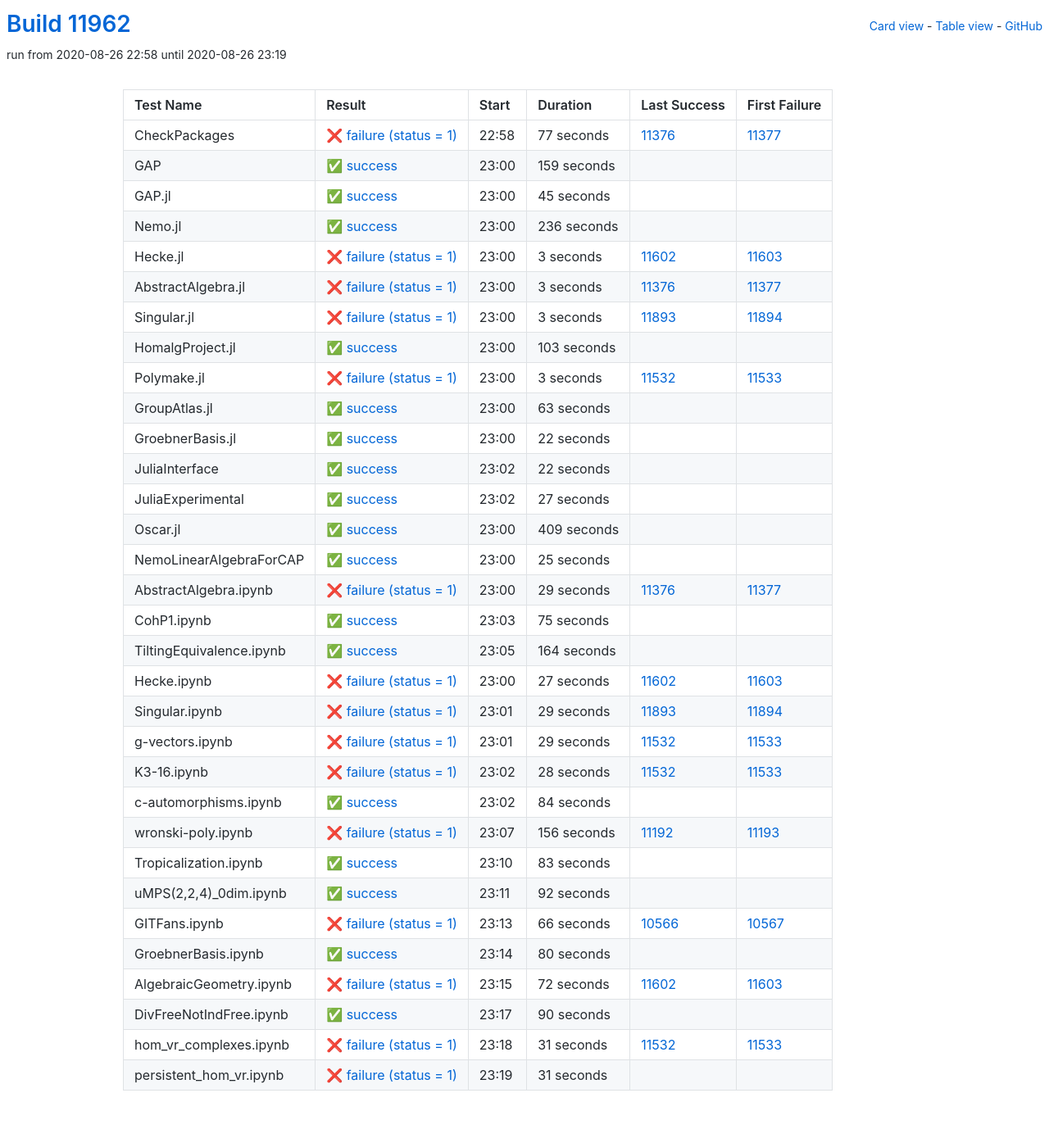
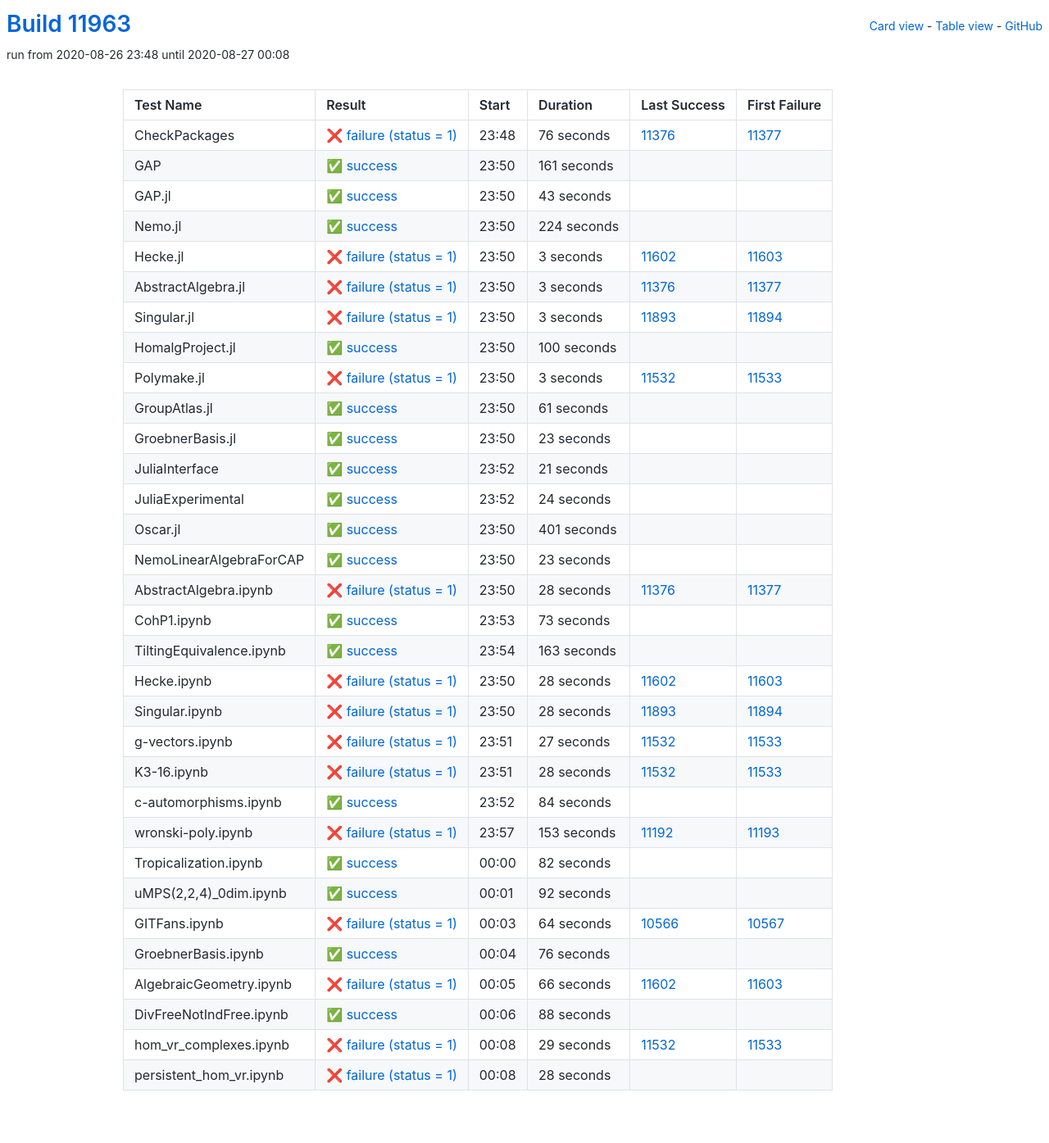
Before and after one commit to oscar-system/oscar-ci-status, a Jekyll site: the page built from table.html, in a window 1280 px wide. Shown: the whole page at 82% size. Built offline with Jekyll 4.4.1, drawn with Linux system fonts in a browser that asks for light colours.

Commit message:
Build #11963

```diff
--- a/_data/ci.yml
+++ b/_data/ci.yml
@@ -1,6 +1,6 @@
 ---
-build: 11962
-build_url: https://oscarci.mathematik.uni-kl.de/job/oscar/11962/
+build: 11963
+build_url: https://oscarci.mathematik.uni-kl.de/job/oscar/11963/
 job: oscar
 organization: oscar-system
 repo: oscar-ci-status
@@ -8,56 +8,56 @@
 tests:
 - name: CheckPackages
   id: checkpackages
-  log: https://oscarci.mathematik.uni-kl.de/job/oscar/11962/artifact/logs/build-11962/CheckPackages.log
-  start: 2020-08-26 22:58
+  log: https://oscarci.mathematik.uni-kl.de/job/oscar/11963/artifact/logs/build-11963/CheckPackages.log
+  start: 2020-08-26 23:48
   success: false
   exitcode: 1
   status: failure
-  duration: 77
+  duration: 76
   last_success: 11376
   last_success_url: https://oscarci.mathematik.uni-kl.de/job/oscar/11376/
   first_failure: 11377
   first_failure_url: https://oscarci.mathematik.uni-kl.de/job/oscar/11377/
 - name: GAP
   id: gap
-  log: https://oscarci.mathematik.uni-kl.de/job/oscar/11962/artifact/logs/build-11962/GAP.log
-  start: 2020-08-26 23:00
+  log: https://oscarci.mathematik.uni-kl.de/job/oscar/11963/artifact/logs/build-11963/GAP.log
+  start: 2020-08-26 23:50
   success: true
   exitcode: 0
   status: success
-  duration: 159
+  duration: 161
   last_success: false
   last_success_url:
   first_failure: false
   first_failure_url:
 - name: GAP.jl
   id: gap-jl
-  log: https://oscarci.mathematik.uni-kl.de/job/oscar/11962/artifact/logs/build-11962/GAP.jl.log
-  start: 2020-08-26 23:00
+  log: https://oscarci.mathematik.uni-kl.de/job/oscar/11963/artifact/logs/build-11963/GAP.jl.log
+  start: 2020-08-26 23:50
   success: true
   exitcode: 0
   status: success
-  duration: 45
+  duration: 43
   last_success: false
   last_success_url:
   first_failure: false
   first_failure_url:
 - name: Nemo.jl
   id: nemo-jl
-  log: https://oscarci.mathematik.uni-kl.de/job/oscar/11962/artifact/logs/build-11962/Nemo.jl.log
-  start: 2020-08-26 23:00
+  log: https://oscarci.mathematik.uni-kl.de/job/oscar/11963/artifact/logs/build-11963/Nemo.jl.log
+  start: 2020-08-26 23:50
   success: true
   exitcode: 0
   status: success
-  duration: 236
+  duration: 224
   last_success: false
   last_success_url:
   first_failure: false
   first_failure_url:
 - name: Hecke.jl
   id: hecke-jl
-  log: https://oscarci.mathematik.uni-kl.de/job/oscar/11962/artifact/logs/build-11962/Hecke.jl.log
-  start: 2020-08-26 23:00
+  log: https://oscarci.mathematik.uni-kl.de/job/oscar/11963/artifact/logs/build-11963/Hecke.jl.log
+  start: 2020-08-26 23:50
   success: false
   exitcode: 1
   status: failure
@@ -68,8 +68,8 @@
   first_failure_url: https://oscarci.mathematik.uni-kl.de/job/oscar/11603/
 - name: AbstractAlgebra.jl
   id: abstractalgebra-jl
-  log: https://oscarci.mathematik.uni-kl.de/job/oscar/11962/artifact/logs/build-11962/AbstractAlgebra.jl.log
-  start: 2020-08-26 23:00
+  log: https://oscarci.mathematik.uni-kl.de/job/oscar/11963/artifact/logs/build-11963/AbstractAlgebra.jl.log
+  start: 2020-08-26 23:50
   success: false
   exitcode: 1
   status: failure
@@ -80,8 +80,8 @@
   first_failure_url: https://oscarci.mathematik.uni-kl.de/job/oscar/11377/
 - name: Singular.jl
   id: singular-jl
-  log: https://oscarci.mathematik.uni-kl.de/job/oscar/11962/artifact/logs/build-11962/Singular.jl.log
-  start: 2020-08-26 23:00
+  log: https://oscarci.mathematik.uni-kl.de/job/oscar/11963/artifact/logs/build-11963/Singular.jl.log
+  start: 2020-08-26 23:50
   success: false
   exitcode: 1
   status: failure
@@ -92,20 +92,20 @@
   first_failure_url: https://oscarci.mathematik.uni-kl.de/job/oscar/11894/
 - name: HomalgProject.jl
   id: homalgproject-jl
-  log: https://oscarci.mathematik.uni-kl.de/job/oscar/11962/artifact/logs/build-11962/HomalgProject.jl.log
-  start: 2020-08-26 23:00
+  log: https://oscarci.mathematik.uni-kl.de/job/oscar/11963/artifact/logs/build-11963/HomalgProject.jl.log
+  start: 2020-08-26 23:50
   success: true
   exitcode: 0
   status: success
-  duration: 103
+  duration: 100
   last_success: false
   last_success_url:
   first_failure: false
   first_failure_url:
 - name: Polymake.jl
   id: polymake-jl
-  log: https://oscarci.mathematik.uni-kl.de/job/oscar/11962/artifact/logs/build-11962/Polymake.jl.log
-  start: 2020-08-26 23:00
+  log: https://oscarci.mathematik.uni-kl.de/job/oscar/11963/artifact/logs/build-11963/Polymake.jl.log
+  start: 2020-08-26 23:50
   success: false
   exitcode: 1
   status: failure
@@ -116,152 +116,152 @@
   first_failure_url: https://oscarci.mathematik.uni-kl.de/job/oscar/11533/
 - name: GroupAtlas.jl
   id: groupatlas-jl
-  log: https://oscarci.mathematik.uni-kl.de/job/oscar/11962/artifact/logs/build-11962/GroupAtlas.jl.log
-  start: 2020-08-26 23:00
+  log: https://oscarci.mathematik.uni-kl.de/job/oscar/11963/artifact/logs/build-11963/GroupAtlas.jl.log
+  start: 2020-08-26 23:50
   success: true
   exitcode: 0
   status: success
-  duration: 63
+  duration: 61
   last_success: false
   last_success_url:
   first_failure: false
   first_failure_url:
 - name: GroebnerBasis.jl
   id: groebnerbasis-jl
-  log: https://oscarci.mathematik.uni-kl.de/job/oscar/11962/artifact/logs/build-11962/GroebnerBasis.jl.log
-  start: 2020-08-26 23:00
+  log: https://oscarci.mathematik.uni-kl.de/job/oscar/11963/artifact/logs/build-11963/GroebnerBasis.jl.log
+  start: 2020-08-26 23:50
   success: true
   exitcode: 0
   status: success
-  duration: 22
+  duration: 23
   last_success: false
   last_success_url:
   first_failure: false
   first_failure_url:
 - name: JuliaInterface
   id: juliainterface
-  log: https://oscarci.mathematik.uni-kl.de/job/oscar/11962/artifact/logs/build-11962/JuliaInterface.log
-  start: 2020-08-26 23:02
+  log: https://oscarci.mathematik.uni-kl.de/job/oscar/11963/artifact/logs/build-11963/JuliaInterface.log
+  start: 2020-08-26 23:52
   success: true
   exitcode: 0
   status: success
-  duration: 22
+  duration: 21
   last_success: false
   last_success_url:
   first_failure: false
   first_failure_url:
 - name: JuliaExperimental
   id: juliaexperimental
-  log: https://oscarci.mathematik.uni-kl.de/job/oscar/11962/artifact/logs/build-11962/JuliaExperimental.log
-  start: 2020-08-26 23:02
+  log: https://oscarci.mathematik.uni-kl.de/job/oscar/11963/artifact/logs/build-11963/JuliaExperimental.log
+  start: 2020-08-26 23:52
   success: true
   exitcode: 0
   status: success
-  duration: 27
+  duration: 24
   last_success: false
   last_success_url:
   first_failure: false
   first_failure_url:
 - name: Oscar.jl
   id: oscar-jl
-  log: https://oscarci.mathematik.uni-kl.de/job/oscar/11962/artifact/logs/build-11962/Oscar.jl.log
-  start: 2020-08-26 23:00
+  log: https://oscarci.mathematik.uni-kl.de/job/oscar/11963/artifact/logs/build-11963/Oscar.jl.log
+  start: 2020-08-26 23:50
   success: true
   exitcode: 0
   status: success
-  duration: 409
+  duration: 401
   last_success: false
   last_success_url:
   first_failure: false
   first_failure_url:
 - name: NemoLinearAlgebraForCAP
   id: nemolinearalgebraforcap
-  log: https://oscarci.mathematik.uni-kl.de/job/oscar/11962/artifact/logs/build-11962/NemoLinearAlgebraForCAP.log
-  start: 2020-08-26 23:00
+  log: https://oscarci.mathematik.uni-kl.de/job/oscar/11963/artifact/logs/build-11963/NemoLinearAlgebraForCAP.log
+  start: 2020-08-26 23:50
   success: true
   exitcode: 0
   status: success
-  duration: 25
+  duration: 23
   last_success: false
   last_success_url:
   first_failure: false
   first_failure_url:
 - name: AbstractAlgebra.ipynb
   id: abstractalgebra-ipynb
-  log: https://oscarci.mathematik.uni-kl.de/job/oscar/11962/artifact/logs/build-11962/AbstractAlgebra.ipynb.log
-  start: 2020-08-26 23:00
+  log: https://oscarci.mathematik.uni-kl.de/job/oscar/11963/artifact/logs/build-11963/AbstractAlgebra.ipynb.log
+  start: 2020-08-26 23:50
   success: false
   exitcode: 1
   status: failure
-  duration: 29
+  duration: 28
   last_success: 11376
   last_success_url: https://oscarci.mathematik.uni-kl.de/job/oscar/11376/
   first_failure: 11377
   first_failure_url: https://oscarci.mathematik.uni-kl.de/job/oscar/11377/
 - name: CohP1.ipynb
   id: cohp1-ipynb
-  log: https://oscarci.mathematik.uni-kl.de/job/oscar/11962/artifact/logs/build-11962/CohP1.ipynb.log
-  start: 2020-08-26 23:03
+  log: https://oscarci.mathematik.uni-kl.de/job/oscar/11963/artifact/logs/build-11963/CohP1.ipynb.log
+  start: 2020-08-26 23:53
   success: true
   exitcode: 0
   status: success
-  duration: 75
+  duration: 73
   last_success: false
   last_success_url:
   first_failure: false
   first_failure_url:
 - name: TiltingEquivalence.ipynb
   id: tiltingequivalence-ipynb
-  log: https://oscarci.mathematik.uni-kl.de/job/oscar/11962/artifact/logs/build-11962/TiltingEquivalence.ipynb.log
-  start: 2020-08-26 23:05
+  log: https://oscarci.mathematik.uni-kl.de/job/oscar/11963/artifact/logs/build-11963/TiltingEquivalence.ipynb.log
+  start: 2020-08-26 23:54
   success: true
   exitcode: 0
   status: success
-  duration: 164
+  duration: 163
   last_success: false
   last_success_url:
   first_failure: false
   first_failure_url:
 - name: Hecke.ipynb
   id: hecke-ipynb
-  log: https://oscarci.mathematik.uni-kl.de/job/oscar/11962/artifact/logs/build-11962/Hecke.ipynb.log
-  start: 2020-08-26 23:00
+  log: https://oscarci.mathematik.uni-kl.de/job/oscar/11963/artifact/logs/build-11963/Hecke.ipynb.log
+  start: 2020-08-26 23:50
   success: false
   exitcode: 1
   status: failure
-  duration: 27
+  duration: 28
   last_success: 11602
   last_success_url: https://oscarci.mathematik.uni-kl.de/job/oscar/11602/
   first_failure: 11603
   first_failure_url: https://oscarci.mathematik.uni-kl.de/job/oscar/11603/
 - name: Singular.ipynb
   id: singular-ipynb
-  log: https://oscarci.mathematik.uni-kl.de/job/oscar/11962/artifact/logs/build-11962/Singular.ipynb.log
-  start: 2020-08-26 23:01
+  log: https://oscarci.mathematik.uni-kl.de/job/oscar/11963/artifact/logs/build-11963/Singular.ipynb.log
+  start: 2020-08-26 23:50
   success: false
   exitcode: 1
   status: failure
-  duration: 29
+  duration: 28
   last_success: 11893
   last_success_url: https://oscarci.mathematik.uni-kl.de/job/oscar/11893/
   first_failure: 11894
   first_failure_url: https://oscarci.mathematik.uni-kl.de/job/oscar/11894/
 - name: g-vectors.ipynb
   id: g-vectors-ipynb
-  log: https://oscarci.mathematik.uni-kl.de/job/oscar/11962/artifact/logs/build-11962/g-vectors.ipynb.log
-  start: 2020-08-26 23:01
+  log: https://oscarci.mathematik.uni-kl.de/job/oscar/11963/artifact/logs/build-11963/g-vectors.ipynb.log
+  start: 2020-08-26 23:51
   success: false
   exitcode: 1
   status: failure
-  duration: 29
+  duration: 27
   last_success: 11532
   last_success_url: https://oscarci.mathematik.uni-kl.de/job/oscar/11532/
   first_failure: 11533
   first_failure_url: https://oscarci.mathematik.uni-kl.de/job/oscar/11533/
 - name: K3-16.ipynb
   id: k3-16-ipynb
-  log: https://oscarci.mathematik.uni-kl.de/job/oscar/11962/artifact/logs/build-11962/K3-16.ipynb.log
-  start: 2020-08-26 23:02
+  log: https://oscarci.mathematik.uni-kl.de/job/oscar/11963/artifact/logs/build-11963/K3-16.ipynb.log
+  start: 2020-08-26 23:51
   success: false
   exitcode: 1
   status: failure
@@ -272,8 +272,8 @@
   first_failure_url: https://oscarci.mathematik.uni-kl.de/job/oscar/11533/
 - name: c-automorphisms.ipynb
   id: c-automorphisms-ipynb
-  log: https://oscarci.mathematik.uni-kl.de/job/oscar/11962/artifact/logs/build-11962/c-automorphisms.ipynb.log
-  start: 2020-08-26 23:02
+  log: https://oscarci.mathematik.uni-kl.de/job/oscar/11963/artifact/logs/build-11963/c-automorphisms.ipynb.log
+  start: 2020-08-26 23:52
   success: true
   exitcode: 0
   status: success
@@ -284,32 +284,32 @@
   first_failure_url:
 - name: wronski-poly.ipynb
   id: wronski-poly-ipynb
-  log: https://oscarci.mathematik.uni-kl.de/job/oscar/11962/artifact/logs/build-11962/wronski-poly.ipynb.log
-  start: 2020-08-26 23:07
+  log: https://oscarci.mathematik.uni-kl.de/job/oscar/11963/artifact/logs/build-11963/wronski-poly.ipynb.log
+  start: 2020-08-26 23:57
   success: false
   exitcode: 1
   status: failure
-  duration: 156
+  duration: 153
   last_success: 11192
   last_success_url: https://oscarci.mathematik.uni-kl.de/job/oscar/11192/
   first_failure: 11193
   first_failure_url: https://oscarci.mathematik.uni-kl.de/job/oscar/11193/
 - name: Tropicalization.ipynb
   id: tropicalization-ipynb
-  log: https://oscarci.mathematik.uni-kl.de/job/oscar/11962/artifact/logs/build-11962/Tropicalization.ipynb.log
-  start: 2020-08-26 23:10
+  log: https://oscarci.mathematik.uni-kl.de/job/oscar/11963/artifact/logs/build-11963/Tropicalization.ipynb.log
+  start: 2020-08-27 00:00
   success: true
   exitcode: 0
   status: success
-  duration: 83
+  duration: 82
   last_success: false
   last_success_url:
   first_failure: false
   first_failure_url:
 - name: uMPS(2,2,4)_0dim.ipynb
   id: umps-2-2-4-0dim-ipynb
-  log: https://oscarci.mathematik.uni-kl.de/job/oscar/11962/artifact/logs/build-11962/uMPS-2-2-4-_0dim.ipynb.log
-  start: 2020-08-26 23:11
+  log: https://oscarci.mathematik.uni-kl.de/job/oscar/11963/artifact/logs/build-11963/uMPS-2-2-4-_0dim.ipynb.log
+  start: 2020-08-27 00:01
   success: true
   exitcode: 0
   status: success
@@ -320,72 +320,72 @@
   first_failure_url:
 - name: GITFans.ipynb
   id: gitfans-ipynb
-  log: https://oscarci.mathematik.uni-kl.de/job/oscar/11962/artifact/logs/build-11962/GITFans.ipynb.log
-  start: 2020-08-26 23:13
+  log: https://oscarci.mathematik.uni-kl.de/job/oscar/11963/artifact/logs/build-11963/GITFans.ipynb.log
+  start: 2020-08-27 00:03
   success: false
   exitcode: 1
   status: failure
-  duration: 66
+  duration: 64
   last_success: 10566
   last_success_url: https://oscarci.mathematik.uni-kl.de/job/oscar/10566/
   first_failure: 10567
   first_failure_url: https://oscarci.mathematik.uni-kl.de/job/oscar/10567/
 - name: GroebnerBasis.ipynb
   id: groebnerbasis-ipynb
-  log: https://oscarci.mathematik.uni-kl.de/job/oscar/11962/artifact/logs/build-11962/GroebnerBasis.ipynb.log
-  start: 2020-08-26 23:14
+  log: https://oscarci.mathematik.uni-kl.de/job/oscar/11963/artifact/logs/build-11963/GroebnerBasis.ipynb.log
+  start: 2020-08-27 00:04
   success: true
   exitcode: 0
   status: success
-  duration: 80
+  duration: 76
   last_success: false
   last_success_url:
   first_failure: false
   first_failure_url:
 - name: AlgebraicGeometry.ipynb
   id: algebraicgeometry-ipynb
-  log: https://oscarci.mathematik.uni-kl.de/job/oscar/11962/artifact/logs/build-11962/AlgebraicGeometry.ipynb.log
-  start: 2020-08-26 23:15
+  log: https://oscarci.mathematik.uni-kl.de/job/oscar/11963/artifact/logs/build-11963/AlgebraicGeometry.ipynb.log
+  start: 2020-08-27 00:05
   success: false
   exitcode: 1
   status: failure
-  duration: 72
+  duration: 66
   last_success: 11602
   last_success_url: https://oscarci.mathematik.uni-kl.de/job/oscar/11602/
   first_failure: 11603
   first_failure_url: https://oscarci.mathematik.uni-kl.de/job/oscar/11603/
 - name: DivFreeNotIndFree.ipynb
   id: divfreenotindfree-ipynb
-  log: https://oscarci.mathematik.uni-kl.de/job/oscar/11962/artifact/logs/build-11962/DivFreeNotIndFree.ipynb.log
-  start: 2020-08-26 23:17
+  log: https://oscarci.mathematik.uni-kl.de/job/oscar/11963/artifact/logs/build-11963/DivFreeNotIndFree.ipynb.log
+  start: 2020-08-27 00:06
   success: true
   exitcode: 0
   status: success
-  duration: 90
+  duration: 88
   last_success: false
   last_success_url:
   first_failure: false
   first_failure_url:
 - name: hom_vr_complexes.ipynb
   id: hom-vr-complexes-ipynb
-  log: https://oscarci.mathematik.uni-kl.de/job/oscar/11962/artifact/logs/build-11962/hom_vr_complexes.ipynb.log
-  start: 2020-08-26 23:18
+  log: https://oscarci.mathematik.uni-kl.de/job/oscar/11963/artifact/logs/build-11963/hom_vr_complexes.ipynb.log
+  start: 2020-08-27 00:08
   success: false
   exitcode: 1
   status: failure
-  duration: 31
+  duration: 29
   last_success: 11532
   last_success_url: https://oscarci.mathematik.uni-kl.de/job/oscar/11532/
   first_failure: 11533
   first_failure_url: https://oscarci.mathematik.uni-kl.de/job/oscar/11533/
 - name: persistent_hom_vr.ipynb
   id: persistent-hom-vr-ipynb
-  log: https://oscarci.mathematik.uni-kl.de/job/oscar/11962/artifact/logs/build-11962/persistent_hom_vr.ipynb.log
-  start: 2020-08-26 23:19
+  log: https://oscarci.mathematik.uni-kl.de/job/oscar/11963/artifact/logs/build-11963/persistent_hom_vr.ipynb.log
+  start: 2020-08-27 00:08
   success: false
   exitcode: 1
   status: failure
-  duration: 31
+  duration: 28
   last_success: false
   last_success_url:
   first_failure: false
```
Also changed, not shown: README.md.
